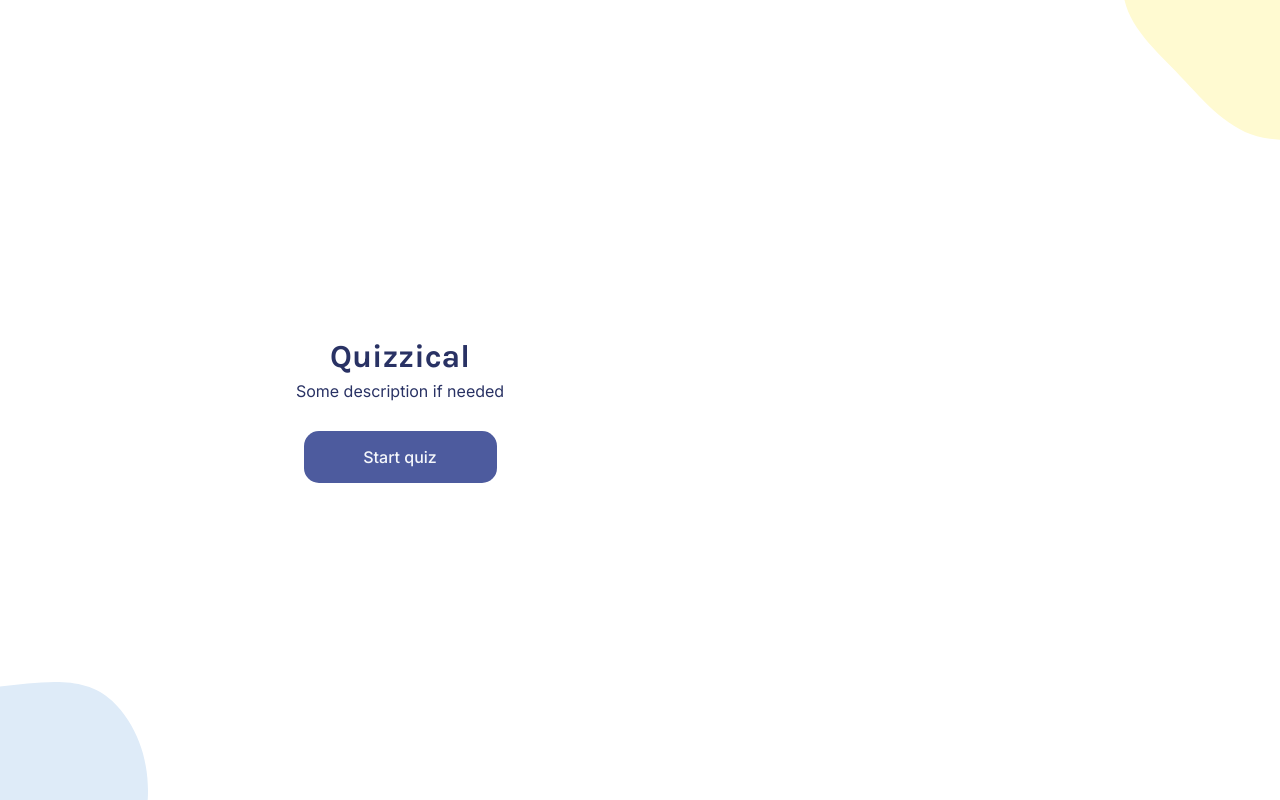
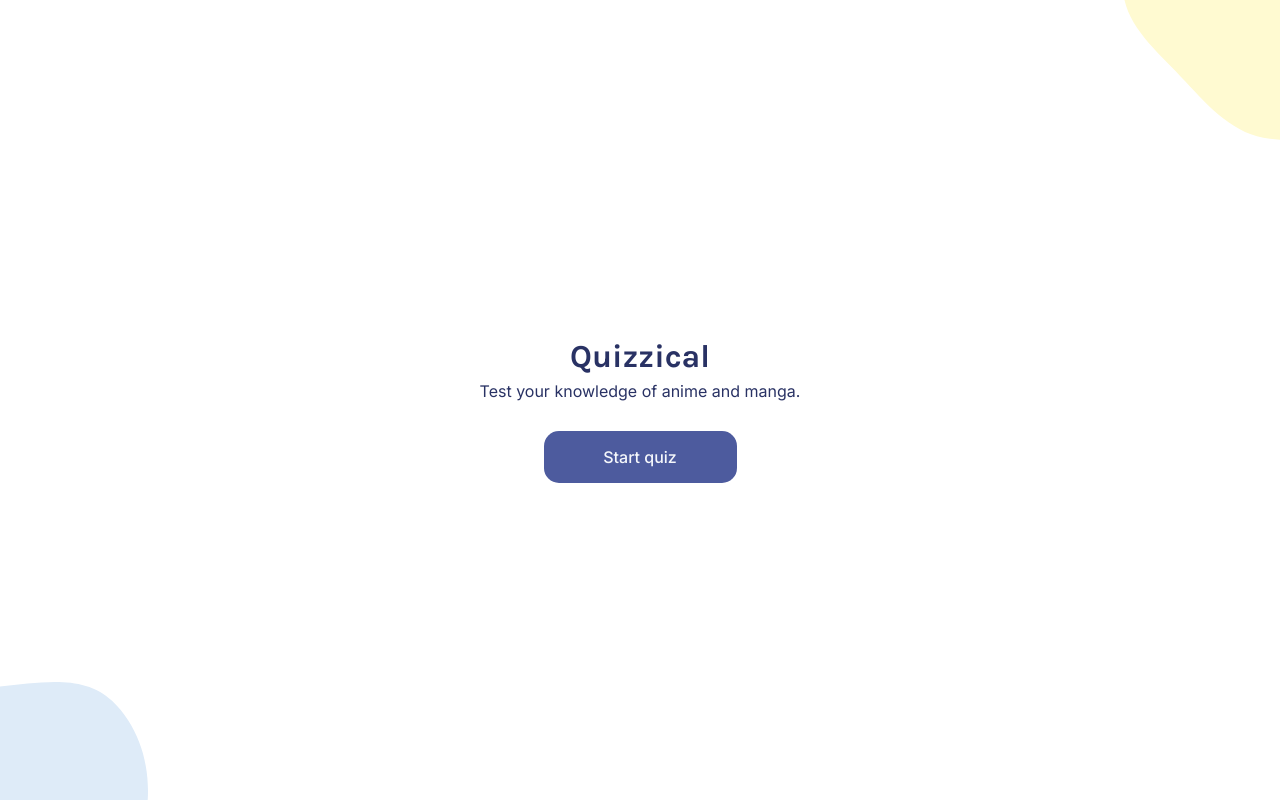
Before and after one commit to DracFiendMG/quiz-app, a React (Vite) app: page / in a window 1280 px wide. Built offline with nearby package versions, Linux system fonts and the light colour scheme.

Commit message:
feat: update header description for quiz context and center align header content

```diff
--- a/App.jsx
+++ b/App.jsx
@@ -73,7 +73,7 @@ export default function App() {
 
             {showHeader && <header>
                 <h1>Quizzical</h1>
-                <p>Some description if needed</p>
+                <p>Test your knowledge of anime and manga.</p>
                 <button onClick={startQuiz}>Start quiz</button>
             </header>}
             {!showHeader && <section>
--- a/style.css
+++ b/style.css
@@ -32,6 +32,7 @@ header {
     flex-direction: column;
     justify-content: center;
     align-items: center;
+    margin: auto;
 }
 
 header, section {
```
